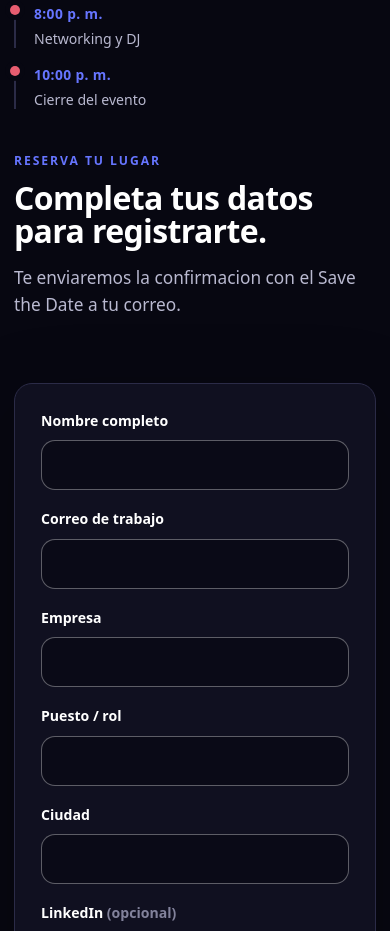
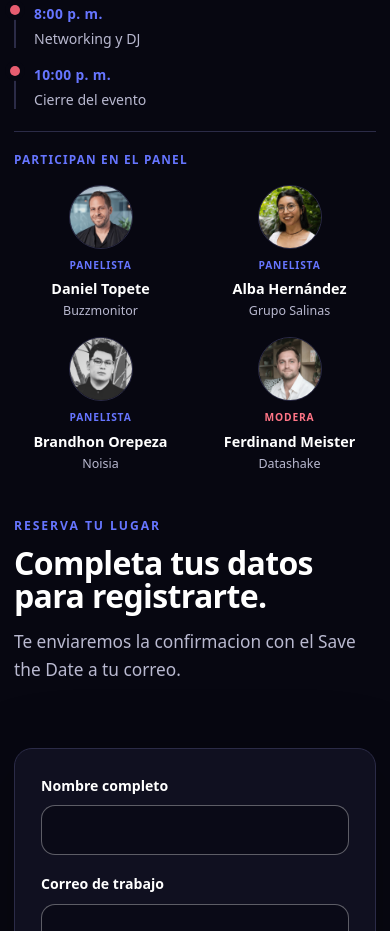
Before and after one commit to noisia-ai/listen-up, a website: page eventos/listenup-5-0/index.html in a window 390 px wide. Shown: the part 1440-2371 px from the top of the page. Drawn offline with Linux system fonts and the light colour scheme; a web font is replaced by a local one.

Commit message:
Add panel participants as a compact strip under the agenda
Show the 4 panel participants (Ferdinand Meister moderating; Daniel
Topete, Alba Hernández, and Brandhon Orepeza as panelists) as a
compact row of small circular photos + name + company directly below
the agenda timeline, separated only by a thin border. Panelists list
first, moderator last, each with a small coral/blue tag. Responsive:
4 across on desktop, 2x2 on tablet/mobile.

Co-Authored-By: Claude Sonnet 5 <noreply@anthropic.com>

```diff
--- a/eventos/listenup-5-0/index.html
+++ b/eventos/listenup-5-0/index.html
@@ -182,6 +182,36 @@
               <span class="agenda-timeline__label">Cierre del evento</span>
             </li>
           </ol>
+
+          <div class="panel-people reveal">
+            <p class="panel-people__label">Participan en el panel</p>
+            <ul class="panel-people__list">
+              <li class="panel-people__person">
+                <img src="../../images/panel/daniel-topete-panel.png" alt="Daniel Topete" loading="lazy" />
+                <span class="panel-people__tag panel-people__tag--panelist">Panelista</span>
+                <p class="panel-people__name">Daniel Topete</p>
+                <p class="panel-people__role">Buzzmonitor</p>
+              </li>
+              <li class="panel-people__person">
+                <img src="../../images/panel/alba-hernandez-panel.png" alt="Alba Hernández" loading="lazy" />
+                <span class="panel-people__tag panel-people__tag--panelist">Panelista</span>
+                <p class="panel-people__name">Alba Hernández</p>
+                <p class="panel-people__role">Grupo Salinas</p>
+              </li>
+              <li class="panel-people__person">
+                <img src="../../images/panel/brandhon-orepeza-panel.png" alt="Brandhon Orepeza" loading="lazy" />
+                <span class="panel-people__tag panel-people__tag--panelist">Panelista</span>
+                <p class="panel-people__name">Brandhon Orepeza</p>
+                <p class="panel-people__role">Noisia</p>
+              </li>
+              <li class="panel-people__person">
+                <img src="../../images/panel/ferdinand-meister-panel.png" alt="Ferdinand Meister" loading="lazy" />
+                <span class="panel-people__tag panel-people__tag--moderator">Modera</span>
+                <p class="panel-people__name">Ferdinand Meister</p>
+                <p class="panel-people__role">Datashake</p>
+              </li>
+            </ul>
+          </div>
         </div>
       </section>
 
--- a/styles.css
+++ b/styles.css
@@ -1905,6 +1905,107 @@ details p {
   }
 }
 
+.panel-people {
+  margin-top: 28px;
+  padding-top: 22px;
+  border-top: 1px solid var(--line);
+}
+
+.panel-people__label {
+  margin: 0 0 16px;
+  color: var(--blue-bright);
+  font-family: var(--font-display);
+  font-size: 0.74rem;
+  font-weight: 800;
+  letter-spacing: 0.1em;
+  text-transform: uppercase;
+}
+
+.panel-people__list {
+  display: flex;
+  flex-wrap: wrap;
+  gap: 20px;
+  margin: 0;
+  padding: 0;
+  list-style: none;
+}
+
+.panel-people__person {
+  display: flex;
+  flex-direction: column;
+  align-items: center;
+  flex: 0 0 calc((100% - 60px) / 4);
+  max-width: calc((100% - 60px) / 4);
+  text-align: center;
+}
+
+.panel-people__person img {
+  width: 72px;
+  height: 72px;
+  aspect-ratio: 1 / 1;
+  border-radius: 50%;
+  object-fit: cover;
+  object-position: center;
+  border: 1px solid var(--line);
+}
+
+.panel-people__tag {
+  margin-top: 8px;
+  font-family: var(--font-display);
+  font-size: 0.64rem;
+  font-weight: 800;
+  letter-spacing: 0.08em;
+  text-transform: uppercase;
+}
+
+.panel-people__tag--panelist {
+  color: var(--blue-bright);
+}
+
+.panel-people__tag--moderator {
+  color: var(--coral-bright);
+}
+
+.panel-people__name {
+  margin-top: 4px;
+  font-size: 0.9rem;
+  font-weight: 800;
+}
+
+.panel-people__role {
+  margin-top: 1px;
+  color: var(--muted);
+  font-size: 0.78rem;
+}
+
+@media (max-width: 900px) {
+  .panel-people__person {
+    flex-basis: calc((100% - 20px) / 2);
+    max-width: calc((100% - 20px) / 2);
+  }
+}
+
+@media (max-width: 640px) {
+  .panel-people {
+    margin-top: 22px;
+    padding-top: 18px;
+  }
+
+  .panel-people__list {
+    gap: 16px;
+  }
+
+  .panel-people__person {
+    flex-basis: calc((100% - 16px) / 2);
+    max-width: calc((100% - 16px) / 2);
+  }
+
+  .panel-people__person img {
+    width: 64px;
+    height: 64px;
+  }
+}
+
 .event-summary__details a {
   color: var(--blue-bright);
   text-decoration: underline;
```
Also changed, not shown: images/panel/alba-hernandez-panel.png (added), images/panel/brandhon-orepeza-panel.png (added), images/panel/daniel-topete-panel.png (added), images/panel/ferdinand-meister-panel.png (added).
